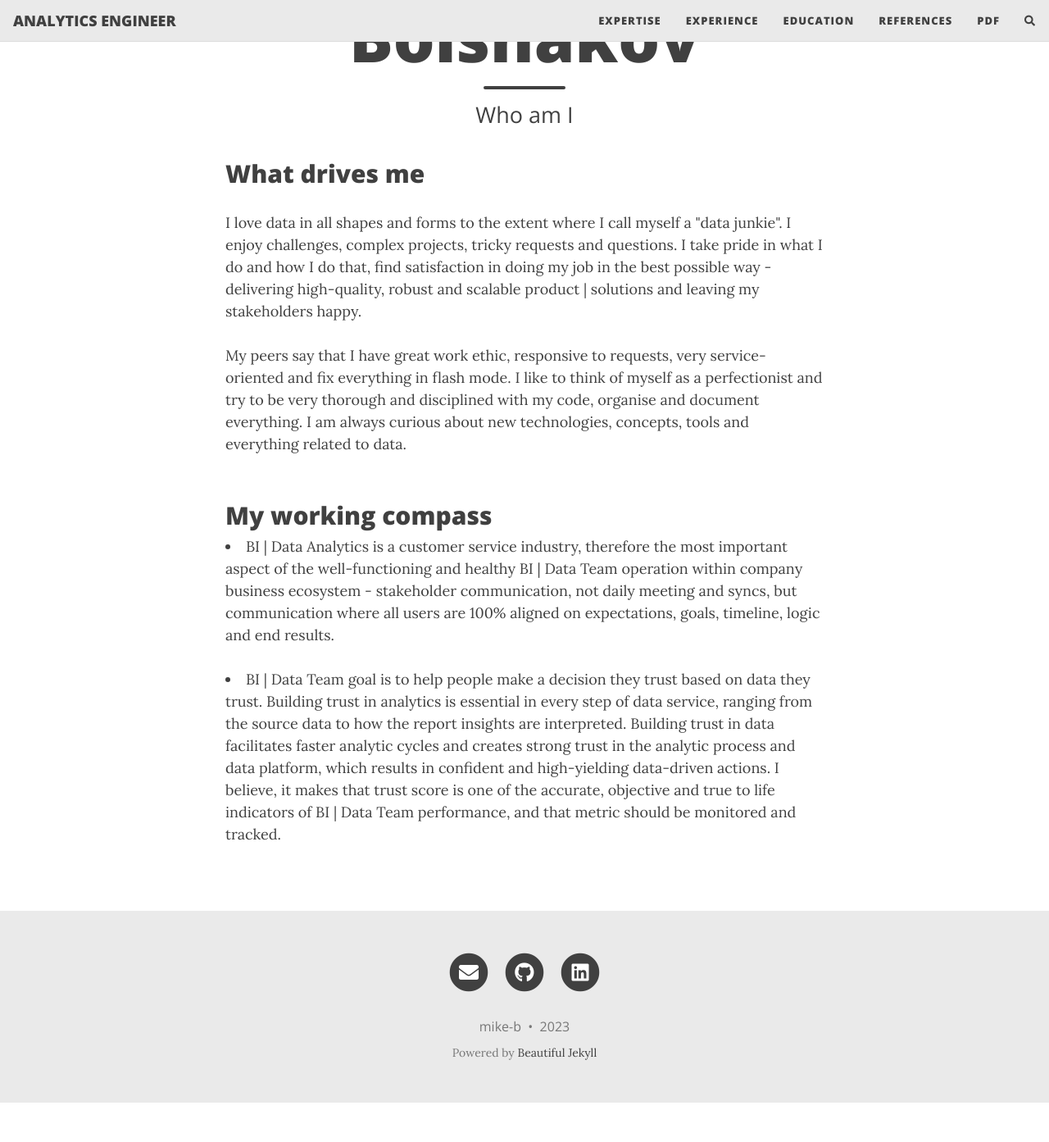
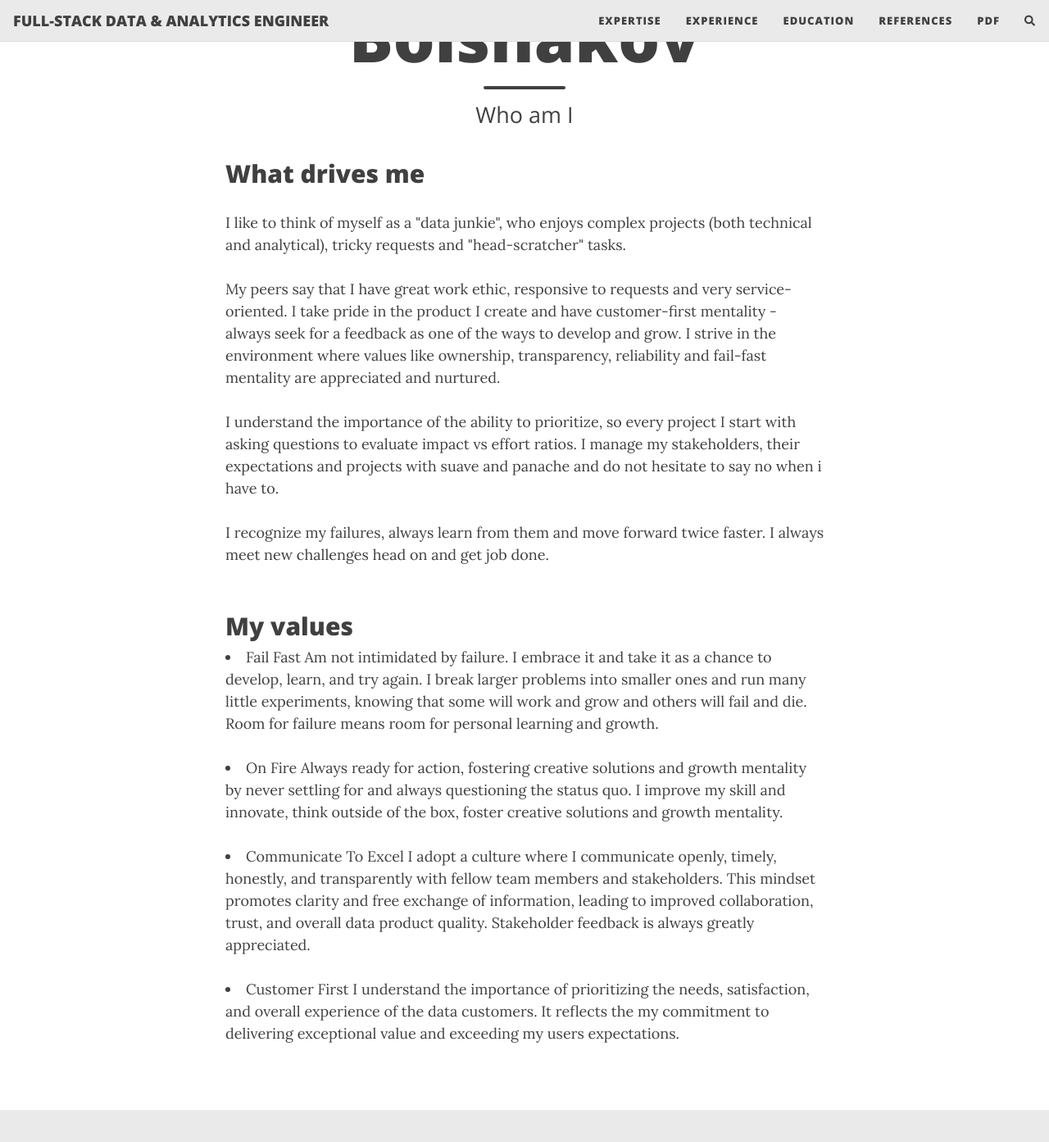
Before and after one commit to mikhail-bolshakov/resume, a Jekyll site: the page built from index.html, in a window 1280 px wide and 1400 px high, scrolled down 217 px. Shown: the top 1393 px of the window at 82% size. Built offline with Jekyll 4.4.1, drawn with Linux system fonts in a browser that asks for light colours; nearby versions of some CDN libraries; the list of posts is cut into pages by our own code; comment, search, counter and statistics services are not loaded; before the commit the page ends 1562 px from its top, so only the background shows below that.

Commit message:
impr():update values and cv

```diff
--- a/_config.yml
+++ b/_config.yml
@@ -10,7 +10,7 @@
 ############################
 
 # Name of website
-title: ANALYTICS ENGINEER
+title: FULL-STACK DATA & ANALYTICS ENGINEER
 
 # Your name to show in the footer
 author: mike-b
--- a/index.html
+++ b/index.html
@@ -5,26 +5,55 @@ subtitle: Who am I
 ---
 
 <h2>What drives me</h2>
-<p>I love data in all shapes and forms to the extent where I call myself a "data junkie".
-I enjoy challenges, complex projects, tricky requests and questions. I take pride in what I do and how I do that,
-find satisfaction in doing my job in the best possible way - delivering high-quality, robust and scalable product | solutions and
-leaving my stakeholders happy.
+<p>I like to think of myself as a "data junkie", who enjoys complex projects (both technical and analytical),
+tricky requests and "head-scratcher" tasks.
 <br>
 <br>
-My peers say that I have great work ethic, responsive to requests, very service-oriented and fix everything in flash mode.
-I like to think of myself as a perfectionist and try to be very  thorough and disciplined with my code, organise and document everything.
-I am always curious about new technologies, concepts, tools and everything related to data.
+My peers say that I have great work ethic, responsive to requests and very service-oriented.
+I take pride in the product I create and have customer-first mentality - always seek for a feedback
+as one of the ways to develop and grow. I strive in the environment where values like ownership,
+transparency, reliability and fail-fast mentality are appreciated and nurtured.
 <br>
 <br>
-<h2>My working compass</h2>
-<li> BI | Data Analytics is a customer service industry, therefore the most important aspect of the well-functioning and healthy BI | Data Team operation
-within company business ecosystem - stakeholder communication, not daily meeting and syncs, but communication where all users are 100% aligned on
-expectations, goals, timeline, logic and end results.</li>
+I understand the importance of the ability to prioritize, so every project I start with
+asking questions to evaluate impact vs effort ratios. I manage my stakeholders, their
+expectations and projects with suave and panache and do not hesitate to say no when i have to.
 <br>
-<li> BI | Data Team goal is to help people make a decision they trust based on data they trust. Building trust in analytics is essential
-in every step of data service, ranging from the source data to how the report insights are interpreted.
-Building trust in data facilitates faster analytic cycles and creates strong trust in the analytic process and data platform, which results in
-confident and high-yielding data-driven actions.
-I believe, it makes that trust score is one of the accurate, objective and true to life indicators of BI | Data Team performance, and that metric
-should be monitored and tracked.</li>
+<br>
+I recognize my failures, always learn from them and move forward twice faster.
+I always meet new challenges head on and get job done.
+
+
+<br>
+<br>
+<h2> My values</h2>
+<li> Fail Fast
+     Am not intimidated by failure. I embrace it and take it as a chance to develop,
+     learn, and try again. I break larger problems into smaller ones and run many
+     little experiments, knowing that some will work and grow and others will fail and die.
+     Room for failure means room for personal learning and growth.
+</li>
+<br>
+<li> On Fire
+     Always ready for action, fostering creative solutions and growth mentality
+     by never settling for and always questioning the status quo. I improve my
+     skill and innovate, think outside of the box, foster creative solutions and
+     growth mentality.
+</li>
+<br>
+<li> Communicate To Excel
+    I adopt a culture where I communicate openly, timely, honestly, and transparently
+    with fellow team members and stakeholders. This mindset promotes clarity and free
+    exchange of information, leading to improved collaboration, trust, and overall
+    data product quality. Stakeholder feedback is always greatly appreciated.
+
+</li>
+<br>
+<li> Customer First
+    I understand the importance of prioritizing the needs, satisfaction, and overall
+    experience of the data customers. It reflects the my commitment to delivering exceptional
+    value and exceeding my users expectations.
+
+
+</li>
 </p>
```
Also changed, not shown: 1 other file.
